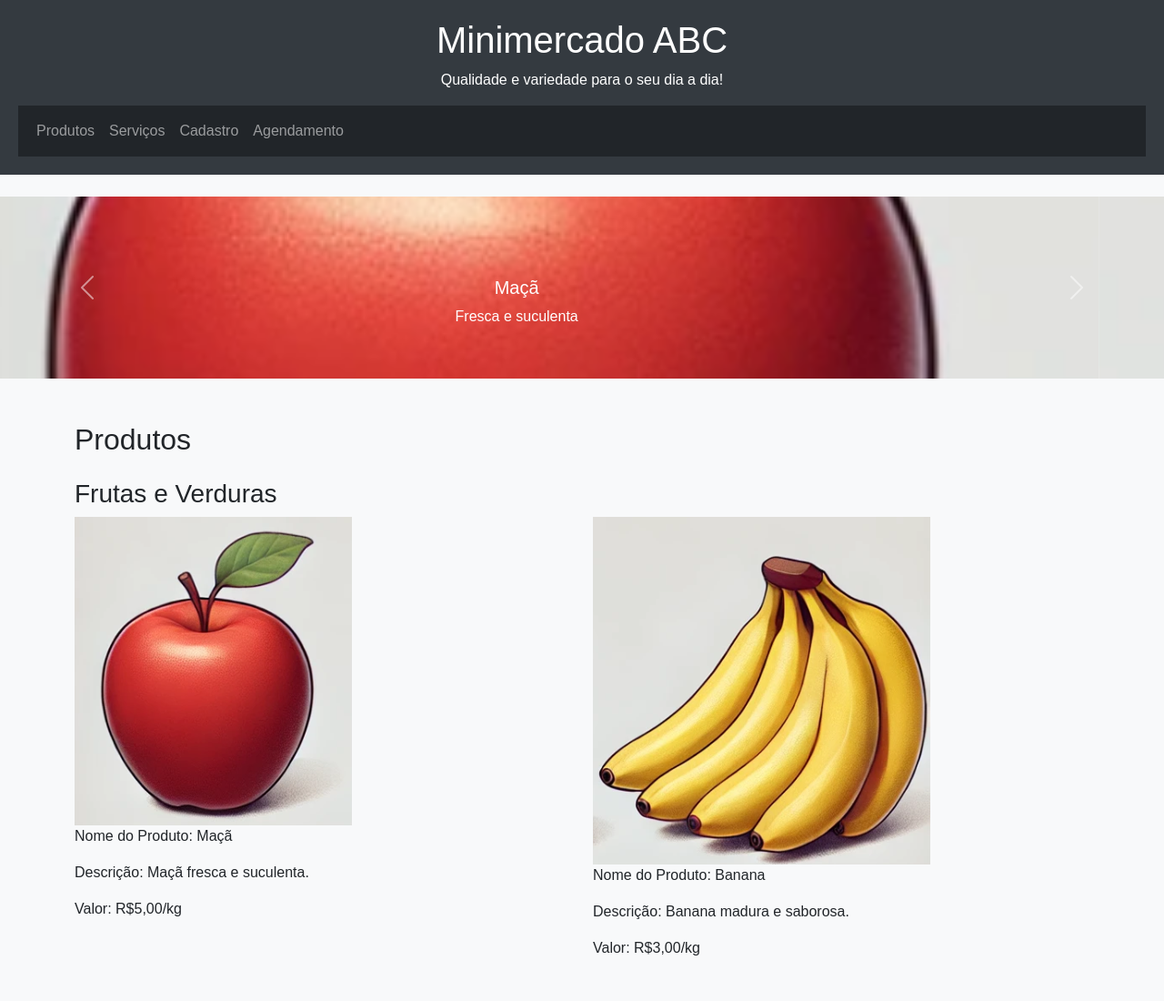
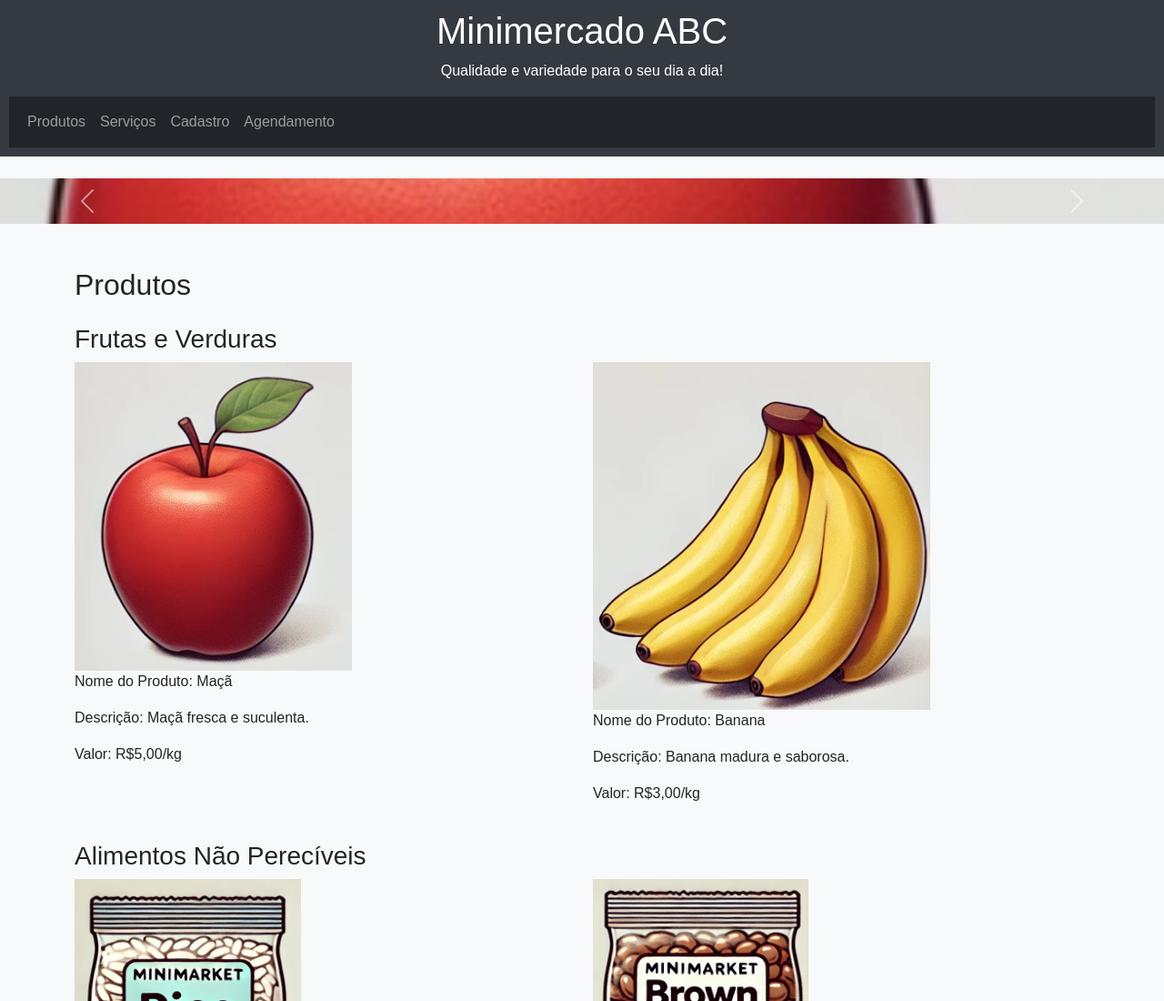
Before and after one commit to leonardohonorio13/projeto1-sistemas-web, a plain HTML site: page index.html in a window 1280 px wide. Shown: the top 1100 px of the page at 91% size. Drawn offline with nearby package versions, Linux system fonts and the light colour scheme; files that its build step writes are made by us from their sources.

Commit message:
Update styles.css

```diff
--- a/styles.css
+++ b/styles.css
@@ -6,7 +6,7 @@ body {
 header {
     background-color: #343a40;
     color: white;
-    padding: 20px;
+    padding: 10px;
     text-align: center;
 }
 
@@ -18,6 +18,6 @@ footer {
 }
 
 .carousel-item img {
-    height: 200px;
+    height: 50px;
     object-fit: cover;
 }
```
